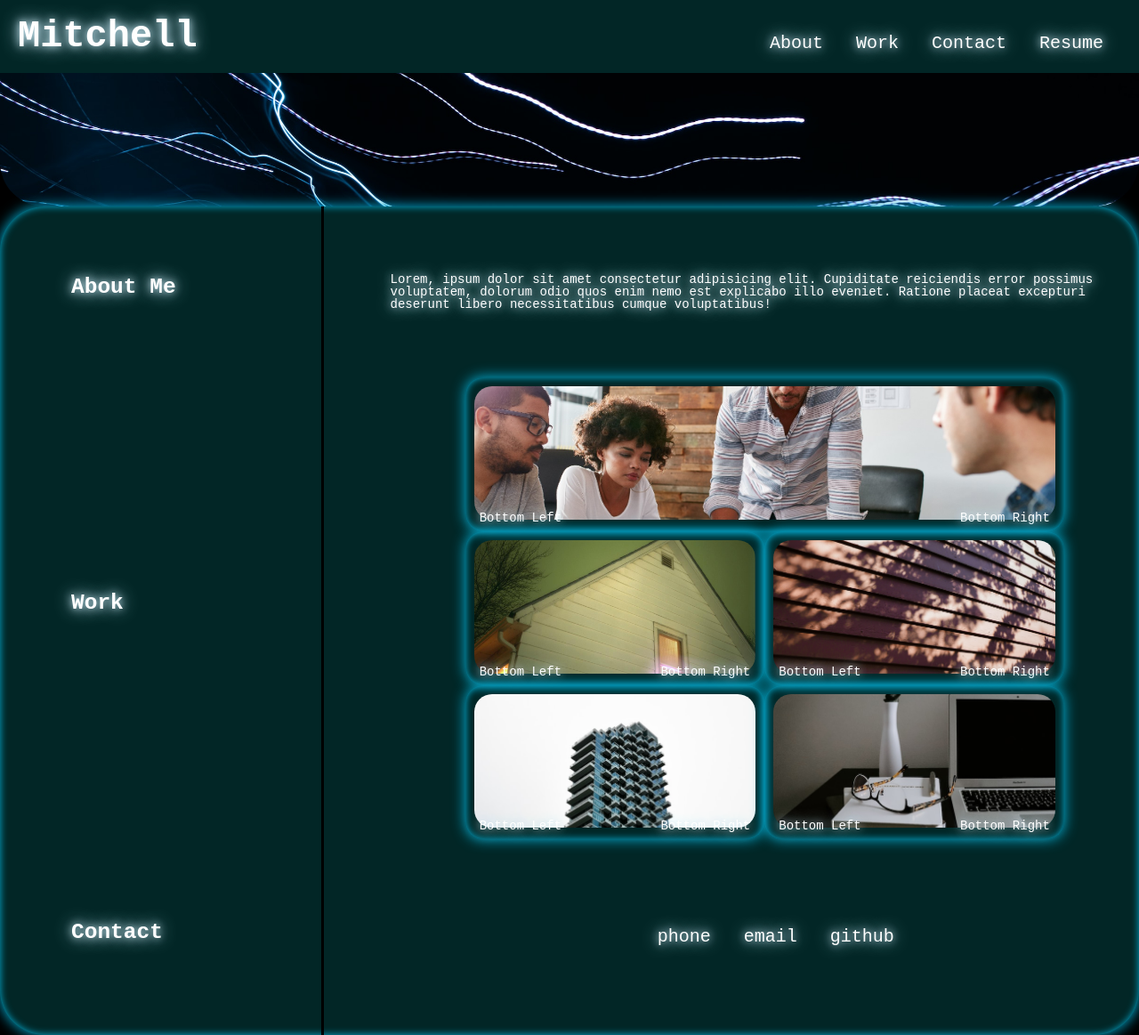
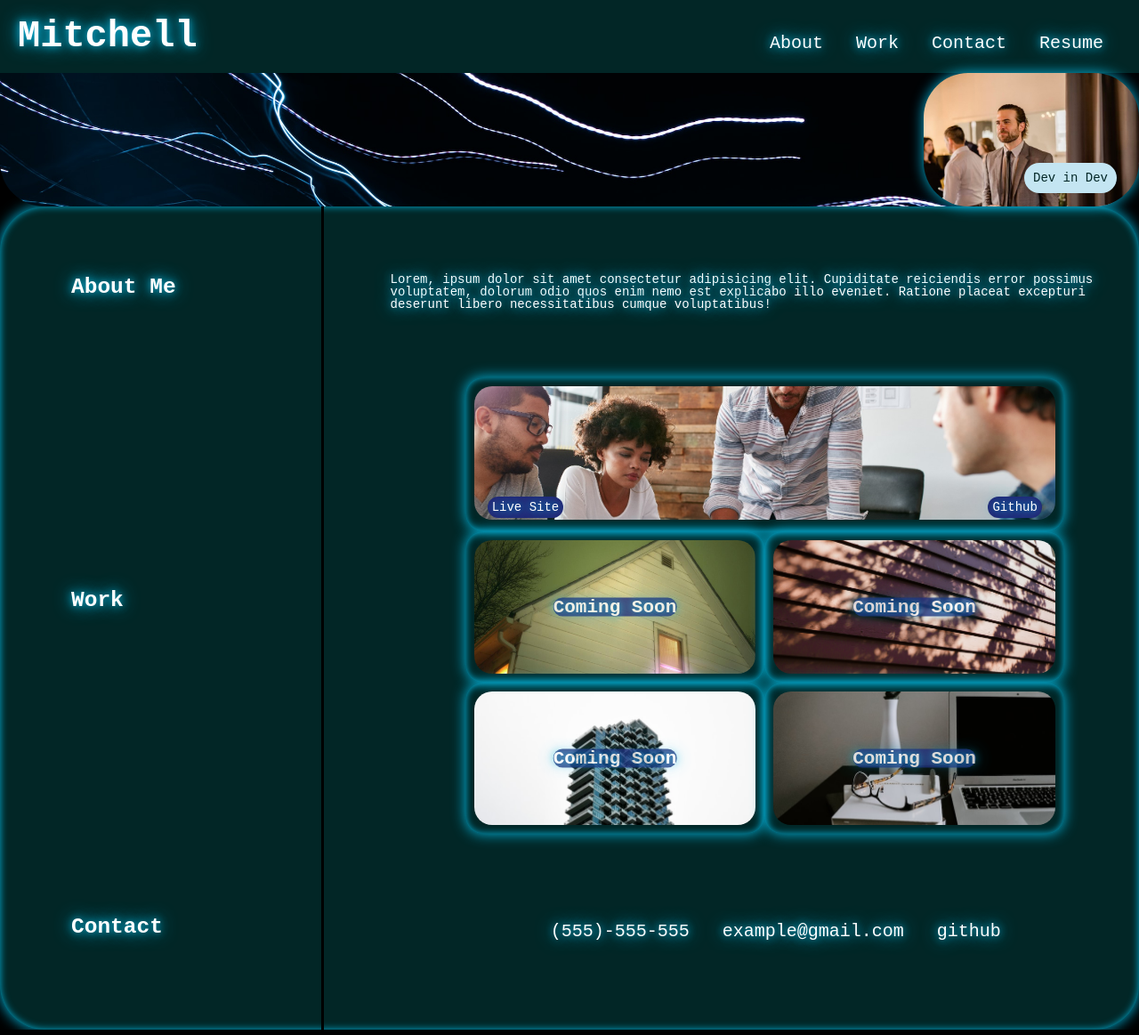
Before and after one commit to MWandall/portfolio, a plain HTML site: page index.html in a window 1280 px wide. Shown: the whole page at 89% size. Drawn offline with Linux system fonts and the light colour scheme.

Commit message:
added styling and clickable image

```diff
--- a/assets/style.css
+++ b/assets/style.css
@@ -10,15 +10,16 @@
     --dark: #022626;
     --blue: #372A8C;
     --box-shadow: inset 0px 0px 8px var(--light-blue), 0 0 15px var(--light-blue);
-    --text-shadow:  0 0 10px var(--light), 0 0 20px var(--light);
-    --hover-shadow: 0px 0px 10px #fff, 0 0 25px var(--light-blue), 0 0 35px var(--light-blue);
+    --text-shadow:  0 0 10px var(--light-blue), 0 0 20px var(--light-blue);
+    --hover-shadow: 0px 0px 10px #fff, 0 0 25px var(--light), 0 0 35px var(--light);
 }
 
 body {
     background-color: black;
     font-family: 'Courier New', monospace, serif;
-    margin: 0;
+    margin: 0 auto;
     font-size: 14px;
+    width: 100%
 
 }
 
@@ -44,6 +45,7 @@ nav {
     margin-right: 20px;
     font-size: 20px;
     list-style-type: none;
+
 }
 
 ul {
@@ -54,15 +56,18 @@ ul {
 li {
     display: inline-block;
     margin-left: 25px;
+
 }
 
-nav a {
+
+nav a, section a {
     color: #ffffff;
     text-decoration: none;
     text-shadow: var(--text-shadow);
+
 }
 
-nav a:hover {
+nav a:hover, section a:hover, .bottom-left:hover, .bottom-right:hover {
     text-shadow: var(--hover-shadow);
     font-size: 120%;
 }
@@ -83,6 +88,24 @@ nav a:hover {
     background-size: cover;
     background-position: center;
     border-radius: 0px 0px 50px 50px;
+    /* opacity: 20%; */
+    position: relative;
+    display: flex;
+    align-items: stretch;
+    flex-direction: row;
+    justify-content: flex-end;
+
+}
+
+.hero .bottom-right {
+    color: var(--dark);
+    background-color: var(--light);
+    padding: 10px;
+}
+
+.profile {
+    border-radius: 50px;
+    box-shadow: var(--box-shadow);
 }
 
 main {
@@ -140,17 +163,44 @@ img {
     color: white;
   }
 
+  .centered {
+    position: absolute;
+    top: 50%;
+    left: 50%;
+    transform: translate(-50%, -50%);
+    font-size: 150%;
+    font-weight: bolder;
+    background-color: var(--dark-blue);
+    border-radius: 50px;
+    opacity: 80%;
+  }
+
   .bottom-left {
     position: absolute;
-    bottom: 8px;
-    left: 16px;
+    bottom: 15px;
+    left: 25px;
+    background-color: var(--dark-blue);
+    border-radius: 50px;
+    padding: 5px;
+    /* flex-basis: 50%; */
   }
 
   .bottom-right {
     position: absolute;
-    bottom: 8px;
-    right: 16px;
+    bottom: 15px;
+    right: 25px;
+    background-color: var(--dark-blue);
+    border-radius: 50px;
+    padding: 5px;
+    /* flex-basis: 50%; */
   }
+
+  /* .area:hover { */
+    /* border: 3px dotted var(--light); */
+    /* background-color: #dc1be2; */
+    /* box-shadow: var(--hover-shadow); */
+    /* transform: translate3D(0,-1px,0) scale(1.03); */
+  /* } */
 
 
 .card,
@@ -159,6 +209,7 @@ img {
     box-shadow: var(--box-shadow);
     border-radius: 20px;
     padding: 10px;
+    display: flex;
 }
 
 .card {
@@ -176,11 +227,31 @@ img {
     color: white;
 }
 
-.card-img {
+.card-img, .card-img-left, .card-img-right {
     width: 100%;
     height: 150px;
     object-fit: cover;
+
+}
+.card-img{
     border-radius: 20px;
+}
+
+.card-img-left {
+
+    border-radius: 20px 0px 0px 20px;
+}
+
+.card-img-right {
+    border-radius: 0px 20px 20px 0px;
+}
+.card-1 a, .card a {
+    width: 100%;
+}
+
+.card:hover, .card-1:hover, .card-img-right:hover, .card-img-left:hover{
+    box-shadow: var(--hover-shadow);
+    transform: translate3D(0,-1px,0) scale(1.03);
 }
 
 .info {
@@ -197,6 +268,7 @@ img {
 
 .info ul {
     margin: 0px;
+    text-align: center;
 }
 
 /* h3 {
@@ -240,12 +312,16 @@ img {
     }
 
     img{
-        max-height: 265px;
+        /* max-height: 265px; */
     }
 
     figure {
         padding: 0px;
         padding-bottom: 20px;
+    }
+
+    .hero {
+        justify-content: center;
     }
 
 }
@@ -260,10 +336,18 @@ img {
     }
 
     li, .info {
-        padding: 5px 100px;
+        display: block;
     }
 
     p {
         padding: 0px 30px 50px 30px
     }
+
+    .hero {
+        justify-content: center;
+    }
+
+    html {
+        width: fit-content;
+    }
 }
--- a/index.html
+++ b/index.html
@@ -23,7 +23,10 @@
       </nav>
     </header>
     <!-- add hero img here  -->
-    <div class="hero"></div>
+    <div class="hero">
+        <img src="./assets/img/photo-of-mitchell.jpg" alt="a picture of myself" class="profile">
+        <div class="bottom-right">Dev in Dev</div>
+    </div>
     <!-- img credit for rail road Tembinkosi Sikupela  -->
     <!-- img credit for blue squiggles Mahdi Bafande  -->
     <!-- put text in bottom right of picture  -->
@@ -46,23 +49,48 @@
         <!-- flex basis 20%  -->
         <figure>
             <div class="card-1">
-          <img
+
+                <a href="https://mwandall.github.io/horiseon-accessibility-refactor/" target="_blank"><img src="./assets/img/horison-left.png" alt="people in a business setting" class="card-img-left "></a>
+                <a href="https://github.com/MWandall/horiseon-accessibility-refactor"  target="_blank">
+
+                    <img src="./assets/img/horison-right.png" alt="people in a business setting2" class="card-img-right">
+                </a>
+
+          <!-- <img
             src="./assets/img/Screenshot 2023-09-18 161223.png"
             alt="people in a business setting" class="card-img"
+            /> -->
 
-          />
+
+
+
+            <!-- usemap="#image-map"
+          <map name="image-map">
+            <area class="area" shape="rect" title="live-site" coords="0,0,350,200"
+                href="https://mwandall.github.io/horiseon-accessibility-refactor/" target="_blank">
+
+            <area class="area" shape="rect" title="github"  coords="400,0,825,200"
+                href="https://github.com/MWandall/horiseon-accessibility-refactor" target="_blank">
+            </map> -->
+
+
           <!-- img 80%  -->
-       <div class="bottom-right">Bottom Right</div>
-       <div class="bottom-left">Bottom Left</div>
+       <div class="bottom-right">Github</div>
+       <div class="bottom-left">Live Site</div>
         </div>
+
+
+
+
         <div class="card">
           <img
             src="./assets/img/afhouse.jpg"
             alt="the outside of a house"
             class="card-img"
           />
-          <div class="bottom-right">Bottom Right</div>
-          <div class="bottom-left">Bottom Left</div>
+          <!-- <div class="bottom-right">Bottom Right</div>
+          <div class="bottom-left">Bottom Left</div> -->
+          <div class="centered">Coming Soon</div>
         </div>
 
         <div class="card">
@@ -71,8 +99,9 @@
               alt="the side of a house"
               class="card-img"
             />
-            <div class="bottom-right">Bottom Right</div>
-            <div class="bottom-left">Bottom Left</div>
+            <!-- <div class="bottom-right">Bottom Right</div>
+            <div class="bottom-left">Bottom Left</div> -->
+            <div class="centered">Coming Soon</div>
           </div>
 
 
@@ -82,8 +111,9 @@
               alt="looking up at a skyscraper"
               class="card-img"
             />
-            <div class="bottom-right">Bottom Right</div>
-            <div class="bottom-left">Bottom Left</div>
+            <!-- <div class="bottom-right">Bottom Right</div>
+            <div class="bottom-left">Bottom Left</div> -->
+            <div class="centered">Coming Soon</div>
           </div>
 
           <div class="card">
@@ -92,8 +122,9 @@
               alt="a desk with a computer, books, and glasses"
               class="card-img"
             />
-            <div class="bottom-right">Bottom Right</div>
-            <div class="bottom-left">Bottom Left</div>
+            <!-- <div class="bottom-right">Bottom Right</div>
+            <div class="bottom-left">Bottom Left</div> -->
+            <div class="centered">Coming Soon</div>
           </div>
 
         </figure>
@@ -105,9 +136,9 @@
         <!-- flex basis 20%  -->
         <div class="info">
         <ul>
-            <li>phone</li>
-            <li>email</li>
-            <li>github</li>
+            <li>(555)-555-555</li>
+            <li>example@gmail.com</li>
+            <li><a href="https://github.com/MWandall" target="_blank">github</a></li>
 
         </ul>
         </div>
```
Also changed, not shown: assets/img/horison-left.png (added), assets/img/horison-right.png (added), assets/img/photo-of-mitchell.jpg (added), 1 other file.
